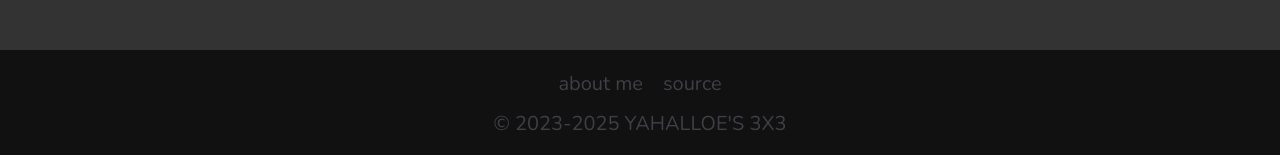
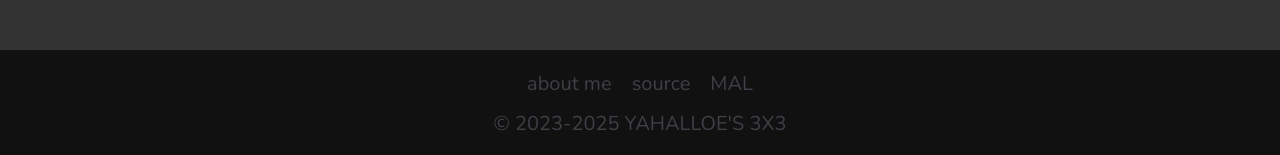
Before and after one commit to yahalloe/3x3-react, a React (Vite) app: page / in a window 1280 px wide. Shown: the part 1550-1705 px from the top of the page. Built offline with nearby package versions, Linux system fonts and the light colour scheme.

Commit message:
add my MAL profile on footer

```diff
--- a/src/components/Footer.tsx
+++ b/src/components/Footer.tsx
@@ -7,6 +7,7 @@ export function Footer() {
       <div className="text-lg lg:text-xl font-nunito flex justify-center pt-5 text-zinc-700 gap-5">
         <Link to="/about" className="hover:text-stone-300">about me</Link>
         <a href="https://github.com/yahalloe/3x3-react" target="_blank" className="hover:text-stone-300">source</a>
+        <a href="https://myanimelist.net/profile/yahalloe" target="_blank" className="hover:text-stone-300">MAL</a>
       </div>
       <div className="text-lg lg:text-xl font-nunito flex justify-center pb-5 pt-3 text-zinc-700">
         © 2023-2025 YAHALLOE'S 3X3
```
